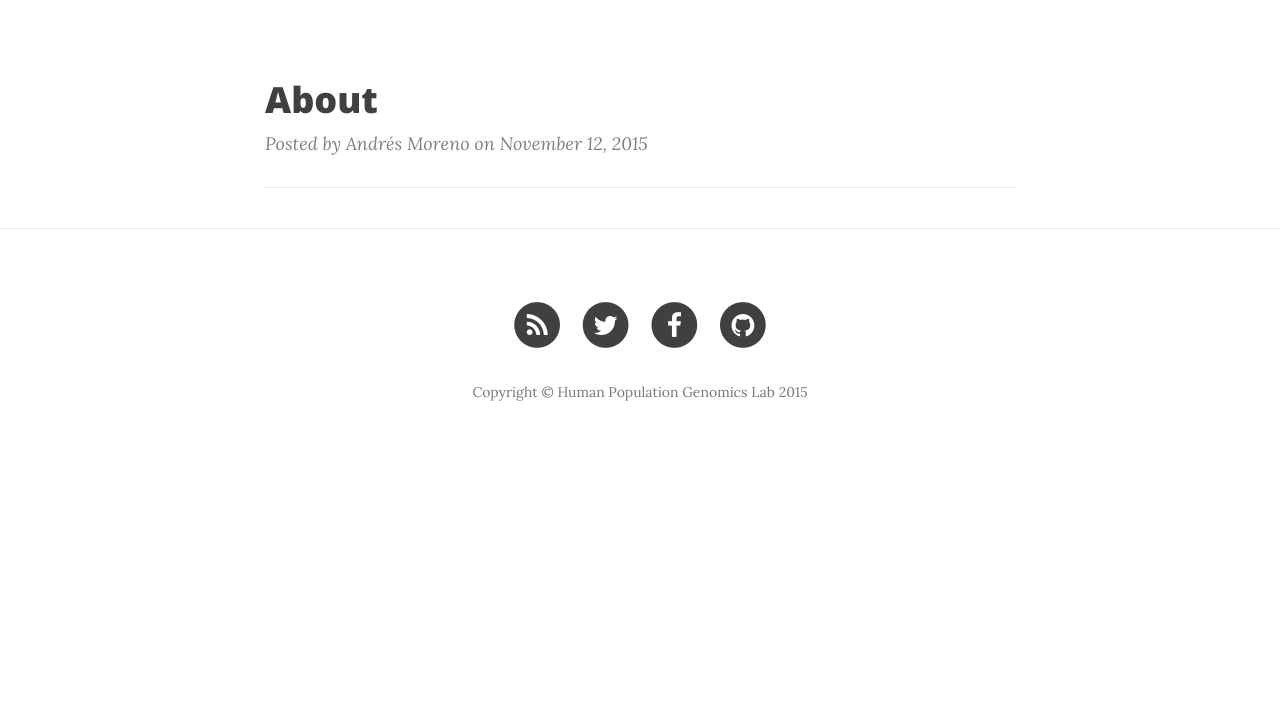
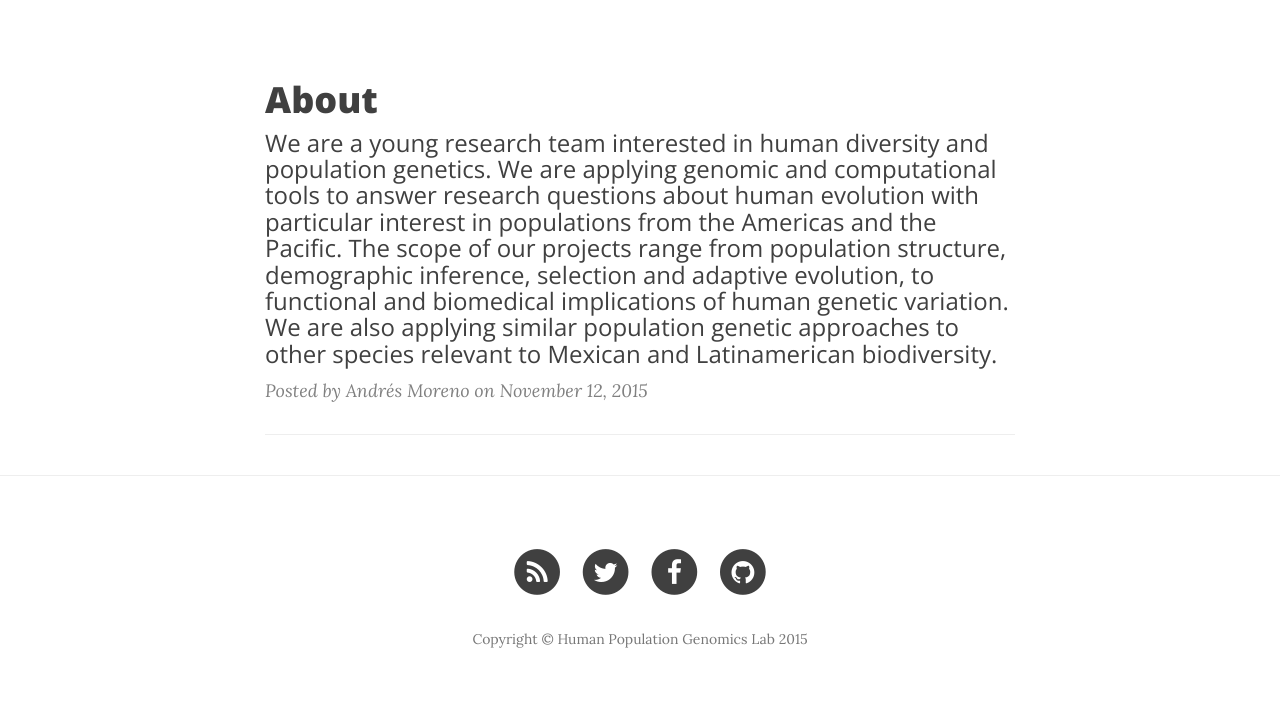
Before and after one commit to milkshakeplustip/milkshakeplustip.github.io, a Jekyll site: the page built from index.html, in a window 1280 px wide. Shown: the part 324-1039 px from the top of the page. Built offline with Jekyll 4.4.1, drawn with Linux system fonts in a browser that asks for light colours; nearby versions of some CDN libraries; the list of posts is cut into pages by our own code; before the commit the page ends 900 px from its top, so only the background shows below that.

Commit message:
subtitle as about

```diff
--- a/_posts/2014-09-24-man-must-explore.markdown
+++ b/_posts/2014-09-24-man-must-explore.markdown
@@ -1,7 +1,7 @@
 ---
 layout:     post
 title:      "About"
-subtitle:   ""
+subtitle:   "We are a young research team interested in human diversity and population genetics. We are applying genomic and computational tools to answer research questions about human evolution with particular interest in populations from the Americas and the Pacific. The scope of our projects range from population structure, demographic inference, selection and adaptive evolution, to functional and biomedical implications of human genetic variation. We are also applying similar population genetic approaches to other species relevant to Mexican and Latinamerican biodiversity."
 date:       2015-11-12 12:00:00
 author:     "Andrés Moreno"
 header-img: "w"
```
